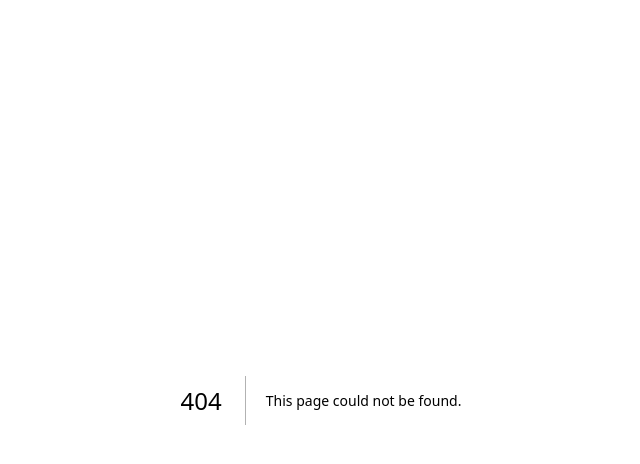
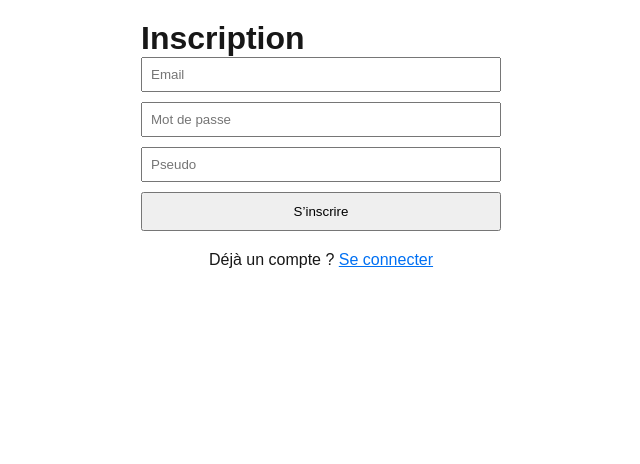
Before and after one commit to seb-mlrd/media-chalenge, a Next.js app: page /register in a window 1280 px wide. Before the commit this address had no page. Shown: the top 464 px of the page, without its empty margins (319-959 px from the left). Built offline with nearby package versions, Linux system fonts and the light colour scheme; no server answers.

Commit message:
ajout de linscription,connexion,deconnexion

```diff
--- a/app/layout.js
+++ b/app/layout.js
@@ -1,4 +1,5 @@
 import { Geist, Geist_Mono } from "next/font/google";
+import { AuthProvider } from '../context/AuthContext';
 import "./globals.css";
 
 const geistSans = Geist({
@@ -18,9 +19,11 @@ export const metadata = {
 
 export default function RootLayout({ children }) {
   return (
-    <html lang="en">
+    <html lang="fr">
       <body className={`${geistSans.variable} ${geistMono.variable}`}>
-        {children}
+        <AuthProvider>
+          {children}
+        </AuthProvider>
       </body>
     </html>
   );
--- /dev/null
+++ b/app/register/page.js
@@ -0,0 +1,155 @@
+'use client';
+
+import { useState } from 'react';
+import { supabase } from '../../lib/supabase';
+import { useRouter } from 'next/navigation';
+
+export default function RegisterPage() {
+  const router = useRouter();
+  const [email, setEmail] = useState('');
+  const [password, setPassword] = useState('');
+  const [nickname, setNickname] = useState('');
+  const [message, setMessage] = useState('');
+  const patternEmail = /^[\w-\.]+@([\w-]+\.)+[\w-]{2,4}$/
+  const patternPassword = /(?=.*?[A-Z])(?=.*?[a-z])(?=.*?[0-9])(?=.*?[#?!@$%^&*-])/
+
+  const handleSignup = async (e) => {
+    e.preventDefault();
+    setMessage('');
+
+    const isEmailValid = checkEmailValid(email, patternEmail);
+    const isPasswordValid = checkPasswordValid(password, patternPassword);
+    const isNicknameValid = await checkNickNameExist(nickname);
+
+    if (!isEmailValid || !isPasswordValid || !isNicknameValid) {
+        return;
+    }
+
+    const { data, error } = await supabase.auth.signUp({
+        email,
+        password,
+    });
+
+    const userId = data.user?.id;
+
+    const { data: existingProfile } = await supabase
+    .from('profils')
+    .select('id')
+    .eq('user_id', userId)
+    .maybeSingle();
+
+    if (existingProfile) {
+        setMessage('❌ Un profil existe déjà pour cet utilisateur.');
+        return;
+    }
+
+    if (!userId) {
+        setMessage('Erreur : utilisateur non créé');
+        return;
+    }
+
+    const { error: profileError } = await supabase.from('profils').insert([
+        {
+        user_id: userId,
+        nickname: nickname,
+        is_admin: false,
+        },
+    ]);
+
+    if (profileError) {
+        console.log('Erreur création profil : ' + profileError.message);
+        return;
+    }
+
+    setMessage('Inscription réussie, un mail vous à été envoyé');
+    setEmail('');
+    setPassword('');
+    setNickname('');
+  };
+
+    const checkNickNameExist = async (nickname) => {
+        if (!nickname.trim()) {
+            setMessage('❌ Le pseudo ne doit pas être vide.');
+            return false;
+        }
+
+        const { data: existingNick } = await supabase
+        .from('profils')
+        .select('id')
+        .eq('nickname', nickname)
+        .maybeSingle();
+
+        if (existingNick) {
+            setMessage('❌ Ce pseudo est déjà utilisé.');
+            return false;
+        }
+
+        return true;
+    };
+
+    const checkPasswordValid = (password, pattern) => {
+    if (!pattern.test(password)) {
+        setMessage("❌ Le mot de passe doit contenir : majuscule, minuscule, chiffre et caractère spécial");
+        return false;
+    }
+    if (password.length < 8 || password.length > 20) {
+        setMessage("❌ Le mot de passe doit faire entre 8 et 20 caractères");
+        return false;
+    }
+    return true;
+    };
+
+    const checkEmailValid = (email, pattern) => {
+    if (!pattern.test(email)) {
+        setMessage("❌ Email invalide");
+        return false;
+    }
+    return true;
+    };
+
+  return (
+    <main style={{ maxWidth: 400, margin: 'auto', padding: 20 }}>
+      <h1>Inscription</h1>
+      <form onSubmit={handleSignup}>
+        <input
+          type="email"
+          placeholder="Email"
+          value={email}
+          onChange={(e) => setEmail(e.target.value)}
+          required
+          style={{ width: '100%', padding: 8, marginBottom: 10 }}
+        />
+        <input
+          type="password"
+          placeholder="Mot de passe"
+          value={password}
+          onChange={(e) => setPassword(e.target.value)}
+          required
+          minLength={6}
+          style={{ width: '100%', padding: 8, marginBottom: 10 }}
+        />
+        <input
+          type="text"
+          placeholder="Pseudo"
+          value={nickname}
+          onChange={(e) => setNickname(e.target.value)}
+          required
+          style={{ width: '100%', padding: 8, marginBottom: 10 }}
+        />
+        <button type="submit" style={{ padding: 10, width: '100%', cursor: 'pointer' }}>
+          S’inscrire
+        </button>
+        <p style={{ marginTop: 20, textAlign: 'center' }}>
+        Déjà un compte ?{' '}
+        <span
+            onClick={() => router.push('/login')}
+            style={{ color: '#0070f3', cursor: 'pointer', textDecoration: 'underline' }}
+        >
+            Se connecter
+        </span>
+        </p>
+      </form>
+      {message && <p style={{ marginTop: 10 }}>{message}</p>}
+    </main>
+  );
+}
--- /dev/null
+++ b/context/AuthContext.js
@@ -0,0 +1,68 @@
+'use client';
+
+import { createContext, useContext, useEffect, useState } from 'react';
+import { supabase } from '../lib/supabase';
+
+const AuthContext = createContext();
+
+export const AuthProvider = ({ children }) => {
+  const [user, setUser] = useState(null);
+  const [loading, setLoading] = useState(true);
+
+  const initAuth = async () => {
+    const { data: { session } } = await supabase.auth.getSession();
+
+    if (session) {
+      const userId = session.user.id;
+
+      const { data: profile, error } = await supabase
+        .from('profils')
+        .select('nickname, is_admin')
+        .eq('user_id', userId)
+        .single();
+
+      if (!error) {
+        setUser({
+          id: userId,
+          email: session.user.email,
+          token: session.access_token,
+          nickname: profile.nickname,
+          is_admin: profile.is_admin,
+        });
+      }
+    } else {
+      setUser(null);
+    }
+
+    setLoading(false);
+  };
+
+  useEffect(() => {
+    initAuth();
+
+    const { data: listener } = supabase.auth.onAuthStateChange((_event, session) => {
+      if (session) {
+        initAuth();
+      } else {
+        setUser(null);
+      }
+    });
+
+    return () => {
+      listener.subscription.unsubscribe();
+    };
+  }, []);
+
+  const logout = async () => {
+    await supabase.auth.signOut();
+    setUser(null);
+  };
+
+  return (
+    <AuthContext.Provider value={{ user, loading, logout }}>
+      {children}
+    </AuthContext.Provider>
+  );
+};
+
+export const useAuth = () => useContext(AuthContext);
```
Also changed, not shown: app/home/page.js (added, +20 -0 lines), app/login/page.js (added, +69 -0 lines), app/test/page.js (+1 -1 lines), components/LogoutButton.js (added, +20 -0 lines), lib/supabase.js (renamed from app/lib/supabase.js).
